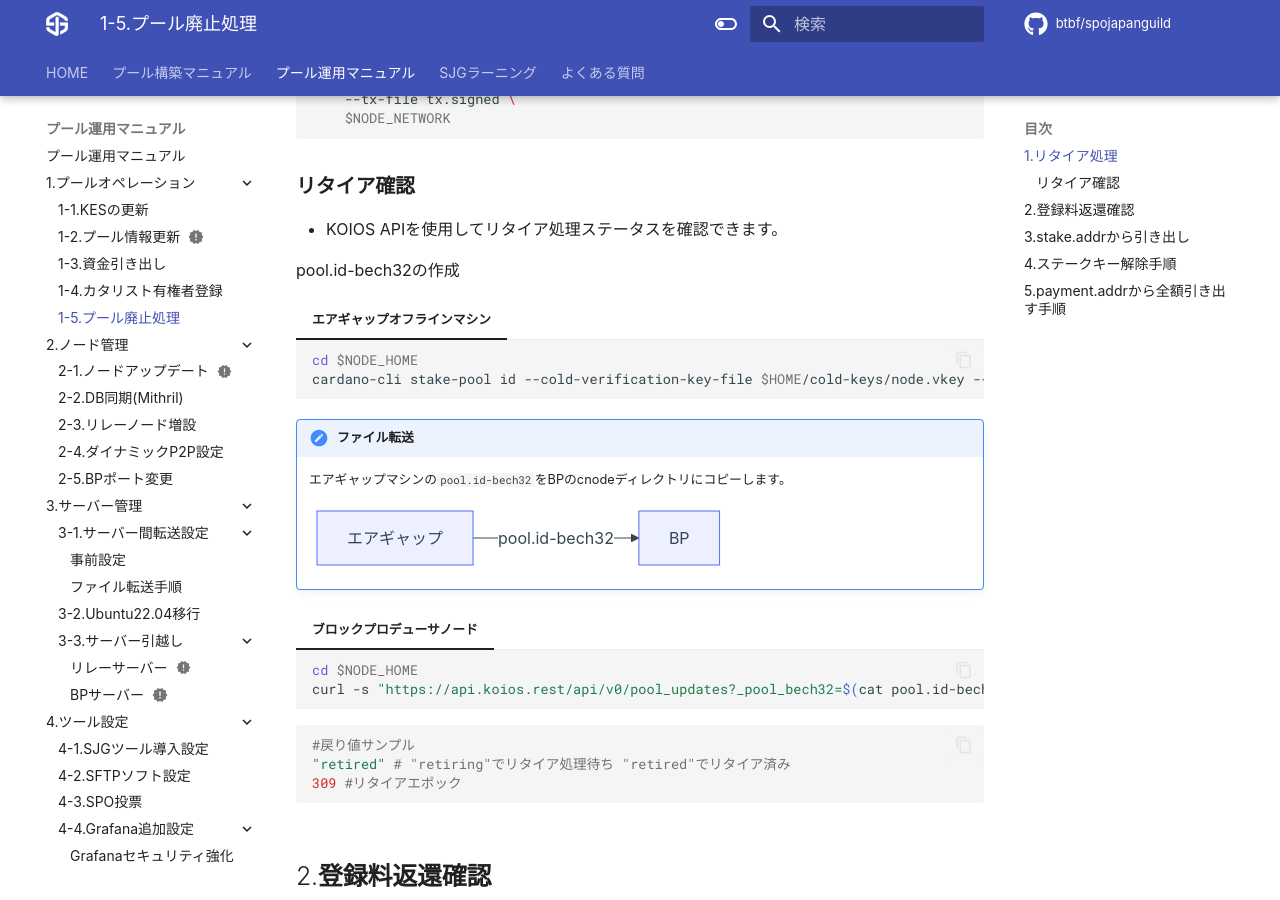
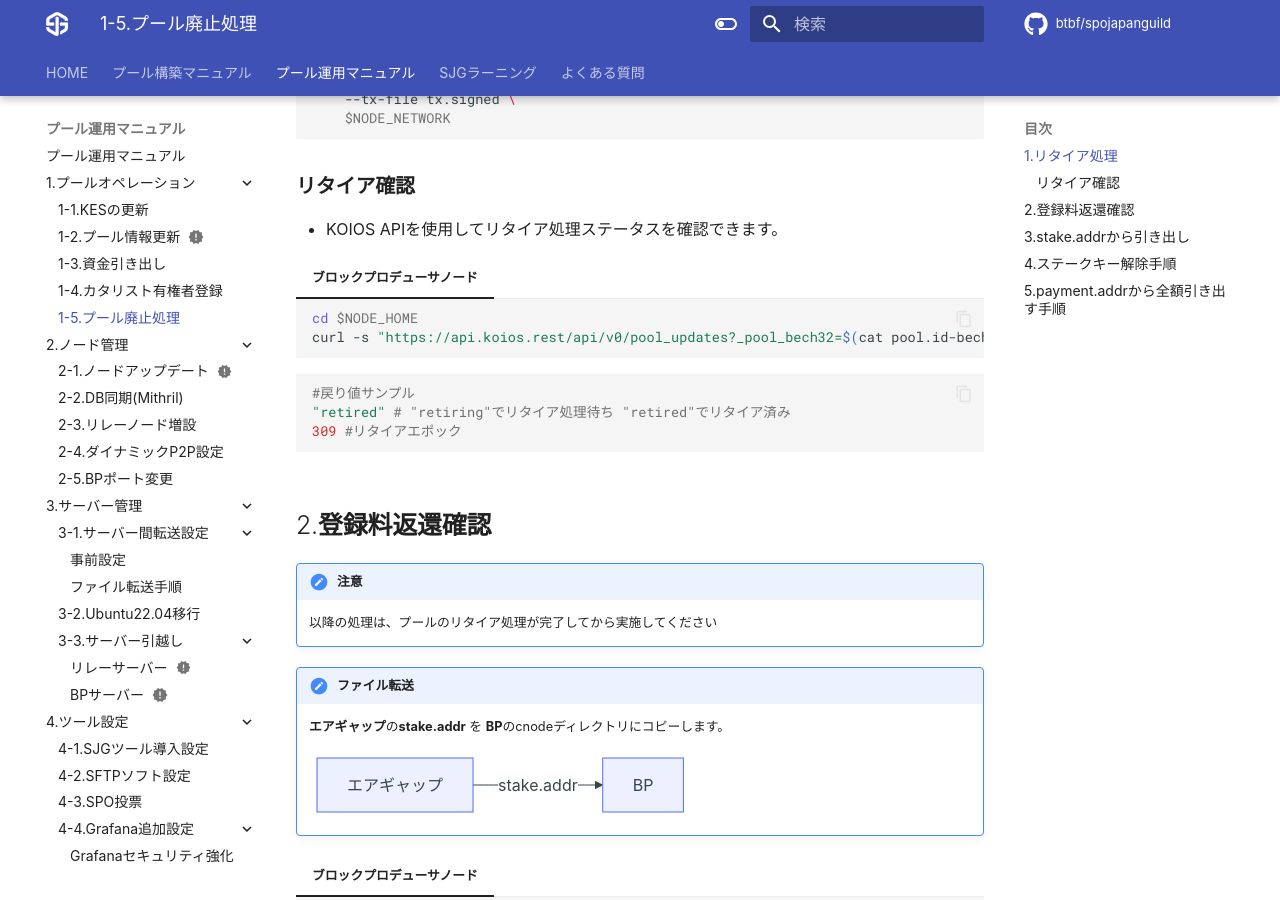
Before and after one commit to btbf/spojapanguild, an MkDocs documentation site: the page built from docs/operation/pool-retire.md, in a window 1280 px wide and 900 px high, scrolled down 4590 px. Built offline with MkDocs 1.6.1 and Material for MkDocs 9.7.7, drawn with Linux system fonts in a browser that asks for light colours; comment, search, counter and statistics services are not loaded.

````diff
--- a/docs/operation/pool-retire.md
+++ b/docs/operation/pool-retire.md
@@ -235,21 +235,6 @@ chmod a-rwx $HOME/cold-keys
 ### **リタイア確認**
 
 * KOIOS APIを使用してリタイア処理ステータスを確認できます。
-
-pool.id-bech32の作成
-
-=== "エアギャップオフラインマシン"
-    ```bash
-    cd $NODE_HOME
-    cardano-cli stake-pool id --cold-verification-key-file $HOME/cold-keys/node.vkey --output-format bech32 > pool.id-bech32
-    ```
-
-!!! important "ファイル転送"
-    エアギャップマシンの`pool.id-bech32`をBPのcnodeディレクトリにコピーします。
-    ``` mermaid
-    graph LR
-        A[エアギャップ] -->|pool.id-bech32| B[BP];
-    ```
 
 === "ブロックプロデューサノード"
     ```bash
````
Also changed, not shown: docs/operation/mithril-client.md (+8 -8 lines).
